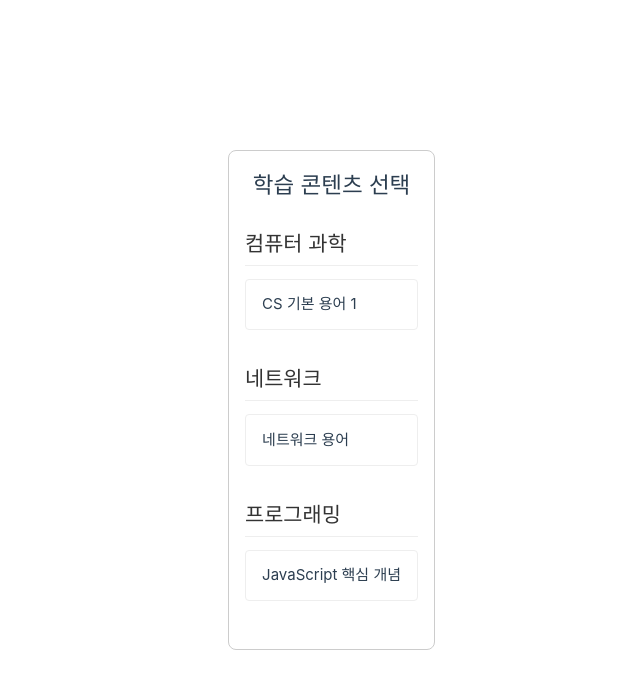
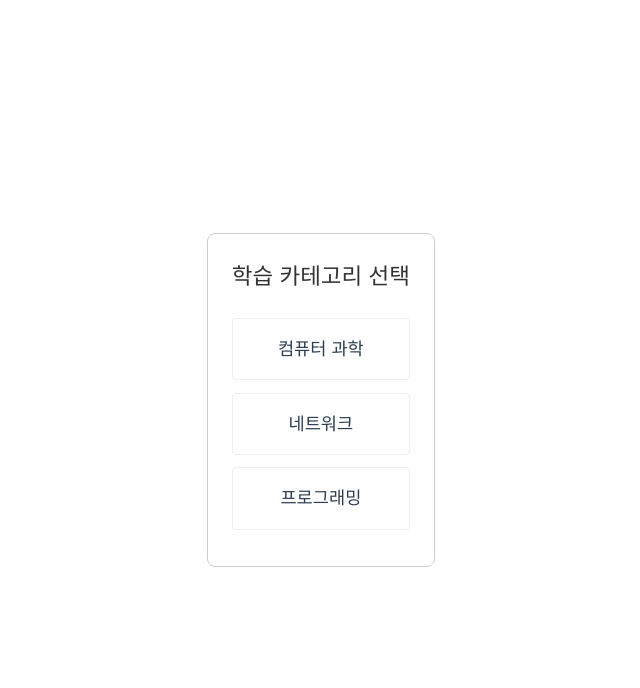
Before and after one commit to co2plant/TypingProject, a Vue app: page / in a window 1280 px wide. Shown: the top 688 px of the page, without its empty margins (205-845 px from the left). Built offline with nearby package versions, Linux system fonts and the light colour scheme.

Commit message:
Fix: Category Page Changed

```diff
--- a/src/views/CategorySelectionView.vue
+++ b/src/views/CategorySelectionView.vue
@@ -14,7 +14,7 @@ const categories = computed(() => {
 // 카테고리 선택 시 해당 카테고리 콘텐츠 뷰로 이동
 const selectCategory = (categoryName) => {
     // URL 인코딩을 통해 안전하게 파라미터 전달
-    router.push({ name: 'categoryContent', params: { categoryName: encodeURIComponent(categoryName) } })
+    router.push({ name: 'category-content', params: { categoryName: encodeURIComponent(categoryName) } })
 }
 </script>
 
--- a/src/views/HomeView.vue
+++ b/src/views/HomeView.vue
@@ -1,9 +1,9 @@
 <script setup>
-import ContentList from '@/components/ContentList.vue'
+import CategorySelectionView from './CategorySelectionView.vue';
 </script>
 
 <template>
   <main>
-    <ContentList />
+    <CategorySelectionView />
   </main>
 </template>
```
